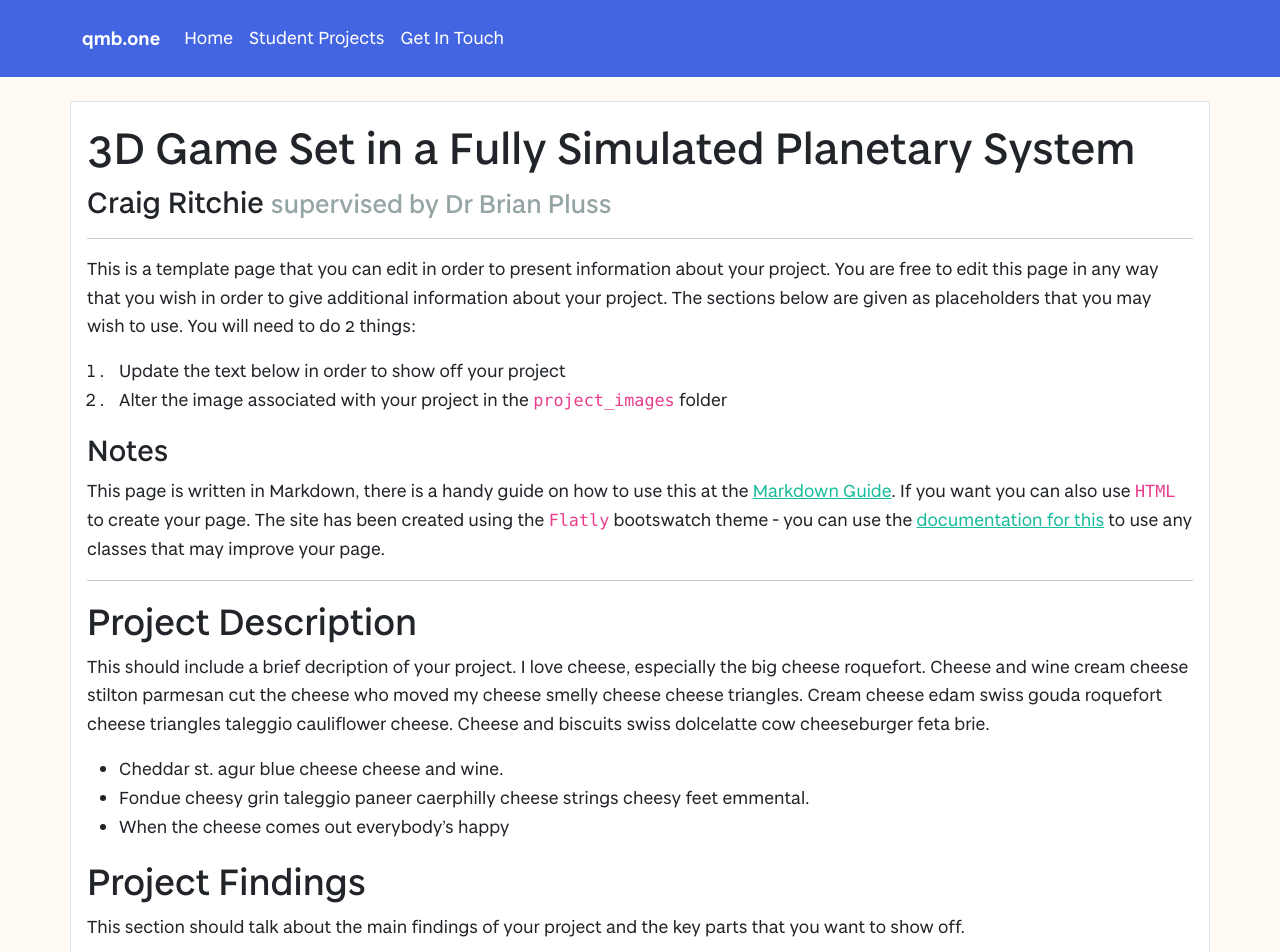
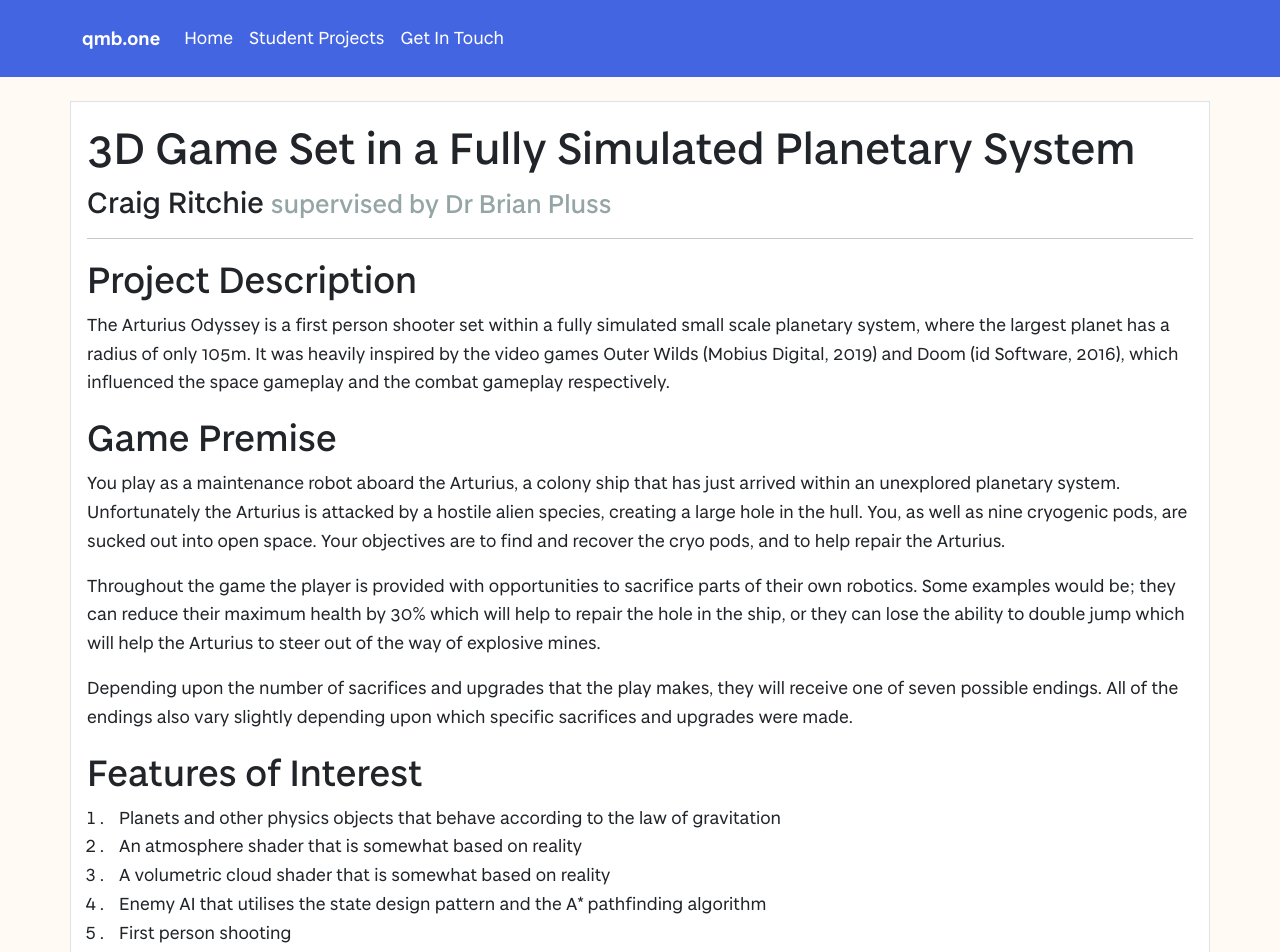
Before and after one commit to vivienprk/degree-show-2022, a Jekyll site: the page built from projects/CraigRitchie.md, in a window 1280 px wide and 1400 px high. Shown: the top 952 px of the window. Built offline with Jekyll 4.4.1, drawn with Linux system fonts in a browser that asks for light colours; our own code applies the rules of GitHub Pages for plain Markdown files; some of the changed text lies outside the part shown.

Commit message:
Added information about The Arturius Odyssey

```diff
--- a/projects/CraigRitchie.md
+++ b/projects/CraigRitchie.md
@@ -7,30 +7,26 @@ projectImage: "ArturiusOdyssey.jpg"
 
 ---
 
-This is a template page that you can edit in order to present information about your project. You are free to edit this page in any way that you wish in order to give additional information about your project. The sections below are given as placeholders that you may wish to use. You will need to do 2 things:
+## Project Description
+The Arturius Odyssey is a first person shooter set within a fully simulated small scale planetary system, where the largest planet has a radius of only 105m. It was heavily inspired by the video games Outer Wilds (Mobius Digital, 2019) and Doom (id Software, 2016), which influenced the space gameplay and the combat gameplay respectively.
 
-1. Update the text below in order to show off your project
-2. Alter the image associated with your project in the `project_images` folder
+## Game Premise
+You play as a maintenance robot aboard the Arturius, a colony ship that has just arrived within an unexplored planetary system. Unfortunately the Arturius is attacked by a hostile alien species, creating a large hole in the hull. You, as well as nine cryogenic pods, are sucked out into open space. Your objectives are to find and recover the cryo pods, and to help repair the Arturius.
 
-### Notes
-This page is written in Markdown, there is a handy guide on how to use this at the [Markdown Guide](https://www.markdownguide.org/cheat-sheet/). If you want you can also use `HTML` to create your page. The site has been created using the `Flatly` bootswatch theme - you can use the [documentation for this](https://bootswatch.com/flatly/) to use any classes that may improve your page.
+Throughout the game the player is provided with opportunities to sacrifice parts of their own robotics. Some examples would be; they can reduce their maximum health by 30% which will help to repair the hole in the ship, or they can lose the ability to double jump which will help the Arturius to steer out of the way of explosive mines.
 
-<hr>
+Depending upon the number of sacrifices and upgrades that the play makes, they will receive one of seven possible endings. All of the endings also vary slightly depending upon which specific sacrifices and upgrades were made.
 
-## Project Description
-This should include a brief decription of your project. I love cheese, especially the big cheese roquefort. Cheese and wine cream cheese stilton parmesan cut the cheese who moved my cheese smelly cheese cheese triangles. Cream cheese edam swiss gouda roquefort cheese triangles taleggio cauliflower cheese. Cheese and biscuits swiss dolcelatte cow cheeseburger feta brie.
-
-- Cheddar st. agur blue cheese cheese and wine.
-- Fondue cheesy grin taleggio paneer caerphilly cheese strings cheesy feet emmental.
-- When the cheese comes out everybody's happy
-
-## Project Findings
-This section should talk about the main findings of your project and the key parts that you want to show off.
+## Features of Interest
+1. Planets and other physics objects that behave according to the law of gravitation
+2. An atmosphere shader that is somewhat based on reality
+3. A volumetric cloud shader that is somewhat based on reality
+4. Enemy AI that utilises the state design pattern and the A* pathfinding algorithm
+5. First person shooting
+6. Snow deformation
 
 ## Project Media
 If you are really keen you can also create a video to demonstrate your project and embed this in the page. An example of a youTube video being embedded is below. You will want to change the width of this to be 100% and put the height as something around 500.
 
 
 <iframe width="100%" height="500" src="https://www.youtube.com/embed/YUEaupJk5AI" title="YouTube video player" frameborder="0" allow="accelerometer; autoplay; clipboard-write; encrypted-media; gyroscope; picture-in-picture" allowfullscreen></iframe>
-
-Cheddar st. agur blue cheese cheese and wine. Fondue cheesy grin taleggio paneer caerphilly cheese strings cheesy feet emmental. When the cheese comes out everybody's happy
```
